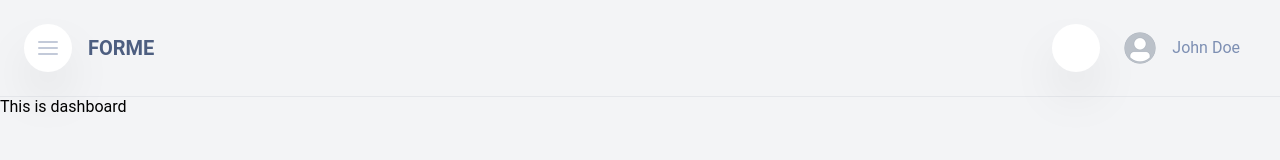
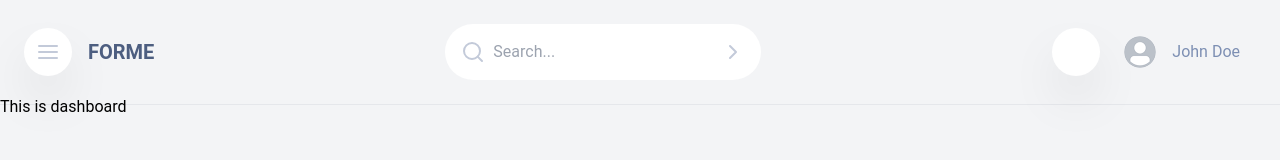
Before and after one commit to code-boom-boom/forme, a React (Create React App) app: page / in a window 1280 px wide. Shown: the top 160 px of the page. Built offline with nearby package versions, Linux system fonts and the light colour scheme; some icons are missing.

Commit message:
search bar design

```diff
--- a/src/components/AccountMenu.tsx
+++ b/src/components/Layout/Header/AccountMenu.tsx
@@ -1,5 +1,5 @@
 import React from 'react'
-import avatar from '../assets/img/avatar.png'
+import avatar from '../../../assets/img/avatar.png'
 
 const AccountMenu: React.FC = () => {
   return (
--- /dev/null
+++ b/src/components/Layout/Header/SearchBox.tsx
@@ -0,0 +1,14 @@
+import React from 'react'
+import { ChevronRight, Search } from 'react-feather'
+
+const SearchBox: React.FC = () => {
+  return (
+    <div className="rounded-full bg-white p-4 flex gap-2 items-center">
+      <Search size={24} color="#C3CAD9" />
+      <input className="bg-transparent focus:outline-none" type="text" placeholder="Search..."/>
+      <ChevronRight className="cursor-pointer" size={24} color="#C3CAD9" />
+    </div>
+  )
+}
+
+export default SearchBox
--- a/src/components/Layout/AppHeader.tsx
+++ b/src/components/Layout/Header/index.tsx
@@ -1,8 +1,9 @@
 import React from 'react'
-import IconButton from '../Button/IconButton'
+import IconButton from '../../Button/IconButton'
 import { Menu } from 'react-feather'
 import { Notification } from 'iconsax-react'
-import AccountMenu from '../AccountMenu'
+import AccountMenu from './AccountMenu'
+import SearchBox from './SearchBox'
 
 const AppHeader: React.FC = () => {
   return (
@@ -10,6 +11,9 @@ const AppHeader: React.FC = () => {
       <div className="flex items-center gap-4">
         <IconButton icon={<Menu size={24} color="#C3CAD9" />} />
         <span className="text-xl font-bold text-text-dark">FORME</span>
+      </div>
+      <div className="flex items-center gap-4">
+        <SearchBox />
       </div>
       <div className="flex items-center gap-4">
         <IconButton icon={<Notification size={24} color="#C3CAD9" variant="Bold"/>} />
--- a/src/layouts/DefaultLayout.tsx
+++ b/src/layouts/DefaultLayout.tsx
@@ -1,6 +1,6 @@
 import React from 'react'
 import { Outlet } from 'react-router-dom'
-import AppHeader from '../components/Layout/AppHeader'
+import AppHeader from '../components/Layout/Header'
 
 import '../styles/layout.css'
 
```
